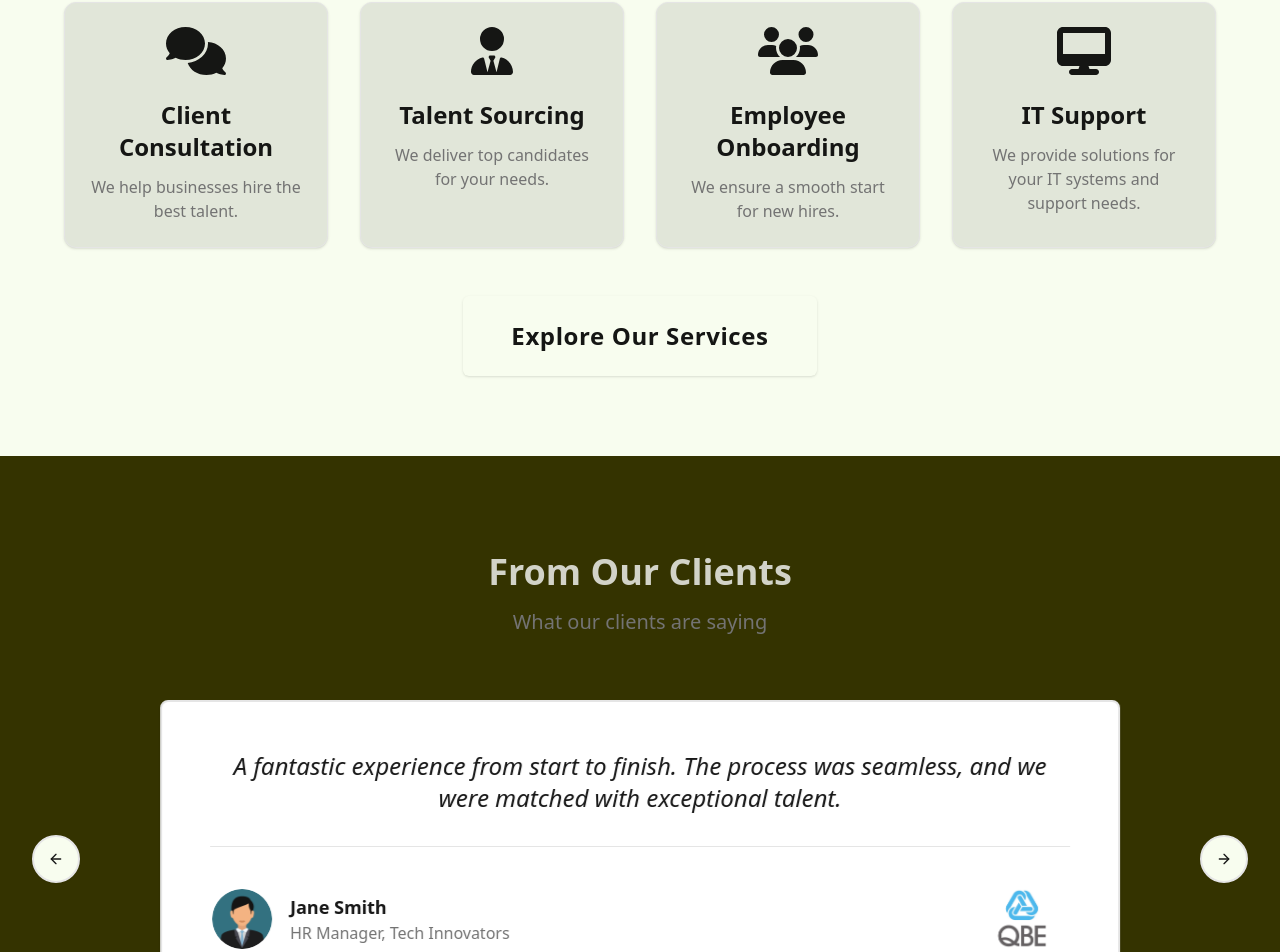
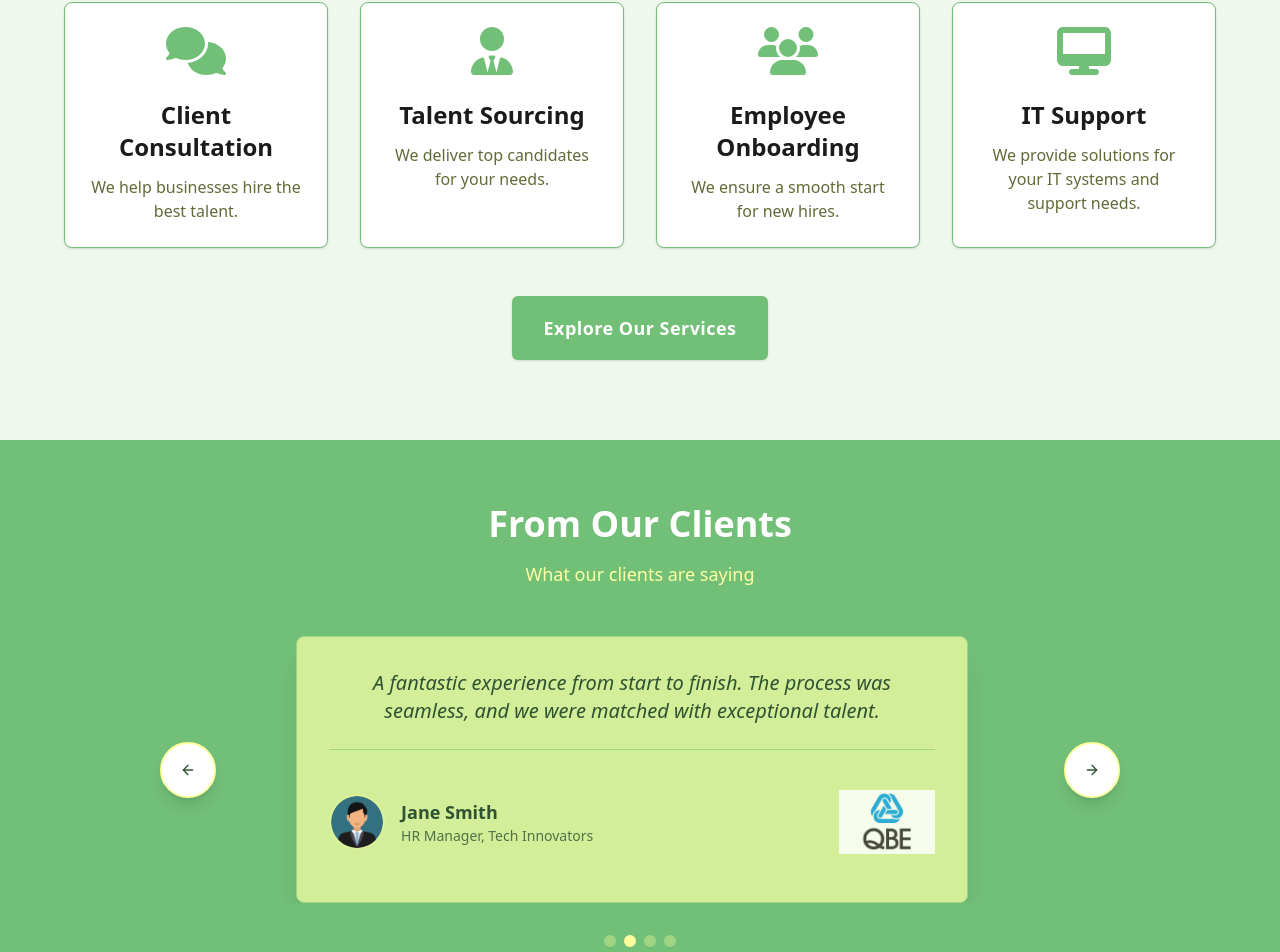
Before and after one commit to Kedoichi/TRSS-FE, a Next.js app: page / in a window 1280 px wide. Shown: the part 1110-2062 px from the top of the page. Built offline with nearby package versions, Linux system fonts and the light colour scheme; grey boxes are pictures that could not be loaded.

Commit message:
updated some components and there color way

```diff
--- a/components/DesktopTestimonials.js
+++ b/components/DesktopTestimonials.js
@@ -26,33 +26,34 @@ const Testimonials = () => {
 
   useEffect(() => {
     if (!api) return;
-
     api.on("select", () => {
       setCurrent(api.selectedScrollSnap());
     });
   }, [api]);
 
   return (
-    <section className="relative bg-[#343300] min-h-[80vh] py-24">
-      <div className="relative z-20 container mx-auto px-4">
+    <section className="relative bg-[#72BF78] min-h-[80vh] py-16 px-4">
+      <div className="relative z-20 container mx-auto max-w-5xl">
+        {/* Section Title */}
         <motion.div
-          className="text-center mb-16"
+          className="text-center mb-12"
           initial={{ opacity: 0, y: 20 }}
           whileInView={{ opacity: 1, y: 0 }}
           viewport={{ once: true }}
           transition={{ duration: 0.6 }}
         >
-          <h2 className="text-4xl font-bold mb-4 bg-clip-text text-[#D2D3C8]">
+          <h2 className="text-4xl font-bold mb-4 text-white">
             From Our Clients
           </h2>
-          <p className="text-xl text-muted-foreground">
+          <p className="text-lg text-[#FEFF9F]">
             What our clients are saying
           </p>
         </motion.div>
 
+        {/* Carousel */}
         <Carousel
           setApi={setApi}
-          className="w-full max-w-5xl mx-auto"
+          className="w-full max-w-3xl mx-auto"
           plugins={[plugin]}
           opts={{
             align: "center",
@@ -61,24 +62,24 @@ const Testimonials = () => {
         >
           <CarouselContent>
             {testimonialsData.map((testimonial, index) => (
-              <CarouselItem key={index}>
+              <CarouselItem key={index} className="px-4">
                 <motion.div
                   initial={{ opacity: 0, scale: 0.95 }}
                   whileInView={{ opacity: 1, scale: 1 }}
                   viewport={{ once: true }}
                   transition={{ delay: 0.2 }}
-                  className="px-4 md:px-8 "
+                  className="w-full"
                 >
-                  <Card className="backdrop-blur-sm hover:border-primary/50 transition-colors duration-300 bg-base-100 rounded-lg border-2 border-border/50">
-                    <CardContent className="p-8 md:p-12">
-                      <div className="mb-8 relative">
-                        <p className="text-xl md:text-2xl text-foreground/90 italic leading-relaxed text-center">
+                  <Card className="bg-[#D3EE98] text-[#2F5233] rounded-lg border border-[#A0D683] shadow-xl max-w-2xl mx-auto transition-all duration-300">
+                    <CardContent className="p-6 md:p-8">
+                      <div className="mb-6">
+                        <p className="text-lg md:text-xl italic leading-relaxed text-center">
                           {testimonial.text}
                         </p>
                       </div>
-                      <div className="flex flex-col md:flex-row items-center justify-between border-t border-border/50 pt-6">
+                      <div className="flex flex-col md:flex-row items-center justify-between border-t border-[#A0D683] pt-6">
                         <div className="flex items-center gap-4 mb-4 md:mb-0">
-                          <div className="w-16 h-16 rounded-full bg-primary/10 p-0.5">
+                          <div className="w-14 h-14 rounded-full bg-[#FEFF9F]/20 p-0.5">
                             <div className="w-full h-full rounded-full overflow-hidden">
                               <img
                                 src={testimonial.logo}
@@ -88,15 +89,15 @@ const Testimonials = () => {
                             </div>
                           </div>
                           <div>
-                            <p className="font-semibold text-lg text-foreground">
+                            <p className="font-semibold text-lg">
                               {testimonial.author}
                             </p>
-                            <p className="text-base text-muted-foreground">
+                            <p className="text-sm text-[#2F5233]/80">
                               {testimonial.company}
                             </p>
                           </div>
                         </div>
-                        <div className="w-24 h-24 opacity-70">
+                        <div className="w-20 h-20 md:w-24 md:h-24 opacity-80">
                           <img
                             src={testimonial.companyLogo}
                             alt="Company Logo"
@@ -111,20 +112,22 @@ const Testimonials = () => {
             ))}
           </CarouselContent>
 
-          <div className="absolute -left-4 md:-left-12 top-1/2 -translate-y-1/2">
-            <CarouselPrevious className="w-12 h-12 border-2" />
+          {/* Navigation Buttons - Updated for Better Visibility */}
+          <div className="absolute -left-6 md:-left-12 top-1/2 -translate-y-1/2">
+            <CarouselPrevious className="w-12 h-12 md:w-14 md:h-14 border-2 border-[#FEFF9F] text-[#2F5233] bg-white hover:bg-[#FEFF9F] hover:text-[#2F5233] transition-all rounded-full shadow-lg" />
           </div>
-          <div className="absolute -right-4 md:-right-12 top-1/2 -translate-y-1/2">
-            <CarouselNext className="w-12 h-12 border-2" />
+          <div className="absolute -right-6 md:-right-12 top-1/2 -translate-y-1/2">
+            <CarouselNext className="w-12 h-12 md:w-14 md:h-14 border-2 border-[#FEFF9F] text-[#2F5233] bg-white hover:bg-[#FEFF9F] hover:text-[#2F5233] transition-all rounded-full shadow-lg" />
           </div>
         </Carousel>
 
+        {/* Dots */}
         <div className="mt-8 flex justify-center gap-2">
           {testimonialsData.map((_, index) => (
             <button
               key={index}
-              className={`w-2 h-2 rounded-full transition-all duration-300 ${
-                index === current ? "bg-primary w-6" : "bg-[#D2D3C8]"
+              className={`w-2 h-2 md:w-3 md:h-3 rounded-full transition-all duration-300 ${
+                index === current ? "bg-[#FEFF9F] w-6" : "bg-[#A0D683]"
               }`}
               onClick={() => api?.scrollTo(index)}
             />
--- a/components/HomeOurServices.js
+++ b/components/HomeOurServices.js
@@ -56,17 +56,18 @@ const ServiceCard = ({ icon, title, description }) => {
   return (
     <motion.div
       variants={itemVariants}
-      whileHover={{ scale: 1.05 }}
       whileTap={{ scale: 0.95 }}
-      className="w-64 sm:w-full sm:max-w-[300px] "
+      className="w-64 sm:w-full sm:max-w-[300px]"
     >
-      <Card className="h-full bg-card hover:shadow-xl transition-shadow duration-300  border-accent/20 hover:border-accent/40">
+      <Card className="h-full bg-white border border-[#72BF78] hover:shadow-lg transition-shadow duration-300 rounded-lg">
         <CardContent className="p-6 flex flex-col items-center">
-          <div className="text-5xl text-primary mb-6">
+          <div className="text-5xl text-[#72BF78] mb-6">
             <FontAwesomeIcon icon={icon} />
           </div>
-          <h3 className="text-2xl font-semibold text-primary mb-3">{title}</h3>
-          <p className="text-base text-muted-foreground">{description}</p>
+          <h3 className="text-2xl font-semibold text-[#1B1B1B] mb-3">
+            {title}
+          </h3>
+          <p className="text-base text-[#606C38]">{description}</p>
         </CardContent>
       </Card>
     </motion.div>
@@ -75,7 +76,7 @@ const ServiceCard = ({ icon, title, description }) => {
 
 const HomeOurServices = () => {
   return (
-    <section className="py-20 px-6 bg-background">
+    <section className="py-20 px-6 bg-[#F0F7ED]">
       <motion.div
         variants={containerVariants}
         initial="hidden"
@@ -85,14 +86,14 @@ const HomeOurServices = () => {
       >
         <motion.h4
           variants={itemVariants}
-          className="text-primary text-lg font-semibold mb-3"
+          className="text-[#72BF78] text-lg font-semibold mb-3"
         >
           What We Offer
         </motion.h4>
 
         <motion.h2
           variants={itemVariants}
-          className="text-4xl md:text-5xl text-foreground max-w-2xl mx-auto mb-12"
+          className="text-4xl md:text-5xl text-[#1B1B1B] max-w-2xl mx-auto mb-12"
         >
           Providing Expert Recruitment Services to Connect Talent with
           Opportunity
@@ -108,7 +109,7 @@ const HomeOurServices = () => {
           <Button
             onClick={() => (window.location.href = "/services")}
             variant="default"
-            className="font-semibold tracking-wide text-2xl hover:scale-105 transition-transform duration-300 bg-[##dde4d7] text-primary hover:bg-[#C3C9BC] h-20 rounded-md px-12"
+            className="font-semibold tracking-wide text-lg hover:scale-105 transition-transform duration-300 bg-[#72BF78] text-white hover:bg-[#5FA461] h-16 rounded-md px-8"
           >
             Explore Our Services
           </Button>
--- a/components/OurCoreValues.js
+++ b/components/OurCoreValues.js
@@ -1,6 +1,6 @@
-import React from 'react';
-import styled from 'styled-components';
-import { motion } from 'framer-motion';
+import React from "react";
+import styled from "styled-components";
+import { motion } from "framer-motion";
 
 const themeColors = {
   primary: "#72BF78", // Green for titles
@@ -9,36 +9,52 @@ const themeColors = {
 };
 
 const Section = styled.section`
-  padding: 100px 20px;
-  margin-bottom: 10rem;
+  padding: 80px 20px;
+  margin-bottom: 6rem;
   display: flex;
   flex-direction: column;
-  gap: 150px;
+  gap: 120px;
 
   @media (max-width: 768px) {
-    gap: 80px;
+    gap: 60px;
+    padding: 60px 15px;
   }
 `;
 
 const Row = styled(motion.div)`
-  display: grid;
-  grid-template-columns: 1fr 1fr;
+  display: flex;
+  align-items: center;
+  justify-content: space-between;
+  flex-wrap: wrap;
   position: relative;
-  max-width: 1200px;
+  max-width: 1100px;
   margin: 0 auto;
+  gap: 2rem;
 
   @media (max-width: 768px) {
-    grid-template-columns: 1fr;
+    flex-direction: column;
+    text-align: center;
   }
 `;
 
 const LeftContainer = styled.div`
-  position: relative;
+  flex: 1;
   z-index: 2;
+  min-width: 300px;
+
+  @media (max-width: 768px) {
+    width: 100%;
+  }
 `;
 
 const RightContainer = styled.div`
+  flex: 2;
   z-index: 2;
+  min-width: 300px;
+
+  @media (max-width: 768px) {
+    width: 100%;
+  }
 `;
 
 const Title = styled(motion.h2)`
@@ -47,32 +63,45 @@ const Title = styled(motion.h2)`
   color: ${themeColors.primary};
   margin-bottom: 20px;
   text-align: left;
+
+  @media (max-width: 768px) {
+    font-size: 2rem;
+    text-align: center;
+  }
 `;
 
 const Description = styled(motion.p)`
-  margin-top: 3rem;
-  font-size: 1rem;
+  margin-top: 2rem;
+  font-size: 1.1rem;
   color: ${themeColors.textPrimary};
-  line-height: 1.8;
+  line-height: 1.7;
   text-align: left;
+
+  @media (max-width: 768px) {
+    text-align: center;
+    margin-top: 1rem;
+    font-size: 1rem;
+  }
 `;
 
 const BackgroundText = styled.h1`
-  font-size: 14rem;
+  font-size: 12rem;
   font-weight: bold;
   color: ${themeColors.backgroundText};
   position: absolute;
-  left: -50px;
-  top: 0;
+  top: -10px;
+  left: -40px;
   z-index: 1;
   line-height: 0.8;
   text-transform: uppercase;
   white-space: nowrap;
-  margin-top: 4rem;
+  opacity: 0.3;
 
   @media (max-width: 768px) {
-    font-size: 8rem;
-    left: 10px;
+    font-size: 6rem;
+    left: 50%;
+    transform: translateX(-50%);
+    text-align: center;
   }
 `;
 
@@ -92,16 +121,16 @@ const animations = {
 const OurCoreValues = () => {
   const values = [
     {
-      title: 'We’re United',
+      title: "We’re United",
       description:
-        'We are united through trust as one inclusive, diverse team. This means we operate with a one-firm mindset, demonstrating teamwork, collaboration, integrity, and respect. We create a culture of belonging where everyone can bring their whole self and flourish.',
-      backgroundWord: 'United',
+        "We are united through trust as one inclusive, diverse team. This means we operate with a one-firm mindset, demonstrating teamwork, collaboration, integrity, and respect. We create a culture of belonging where everyone can bring their whole self and flourish.",
+      backgroundWord: "United",
     },
     {
-      title: 'We’re Committed',
+      title: "We’re Committed",
       description:
-        'We are committed as one firm to our purpose. This means we help shape better decisions, create innovative solutions for evolving risks, and achieve results for each other, clients, shareholders, and society.',
-      backgroundWord: 'Committed',
+        "We are committed as one firm to our purpose. This means we help shape better decisions, create innovative solutions for evolving risks, and achieve results for each other, clients, shareholders, and society.",
+      backgroundWord: "Committed",
     },
   ];
 
--- a/pages/job-openings.js
+++ b/pages/job-openings.js
@@ -27,7 +27,7 @@ const MainContainer = styled.main`
 const HeroSection = styled.section`
   background: ${({ theme }) => theme.colors.heroBackground};
   color: ${({ theme }) => theme.colors.heroText};
-  text-align: center;
+  text-align: center;a
   justify-content: center;
   display: flex;
   flex-direction: column;
```
Also changed, not shown: components/OurIndustries.js (+13 -7 lines), components/OurServices.js (+7 -7 lines), 1 other file (tests, documents, lock files or other folders).
